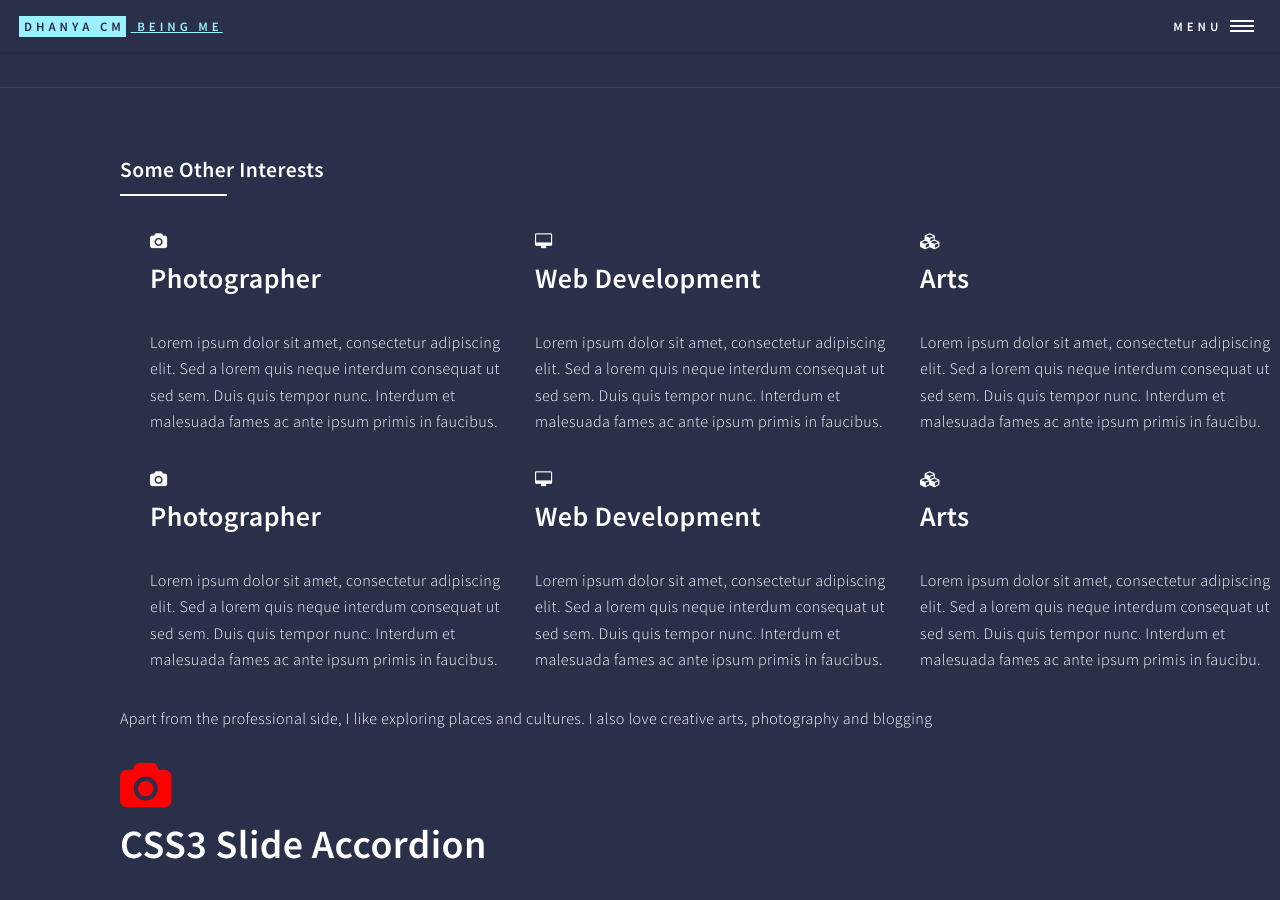
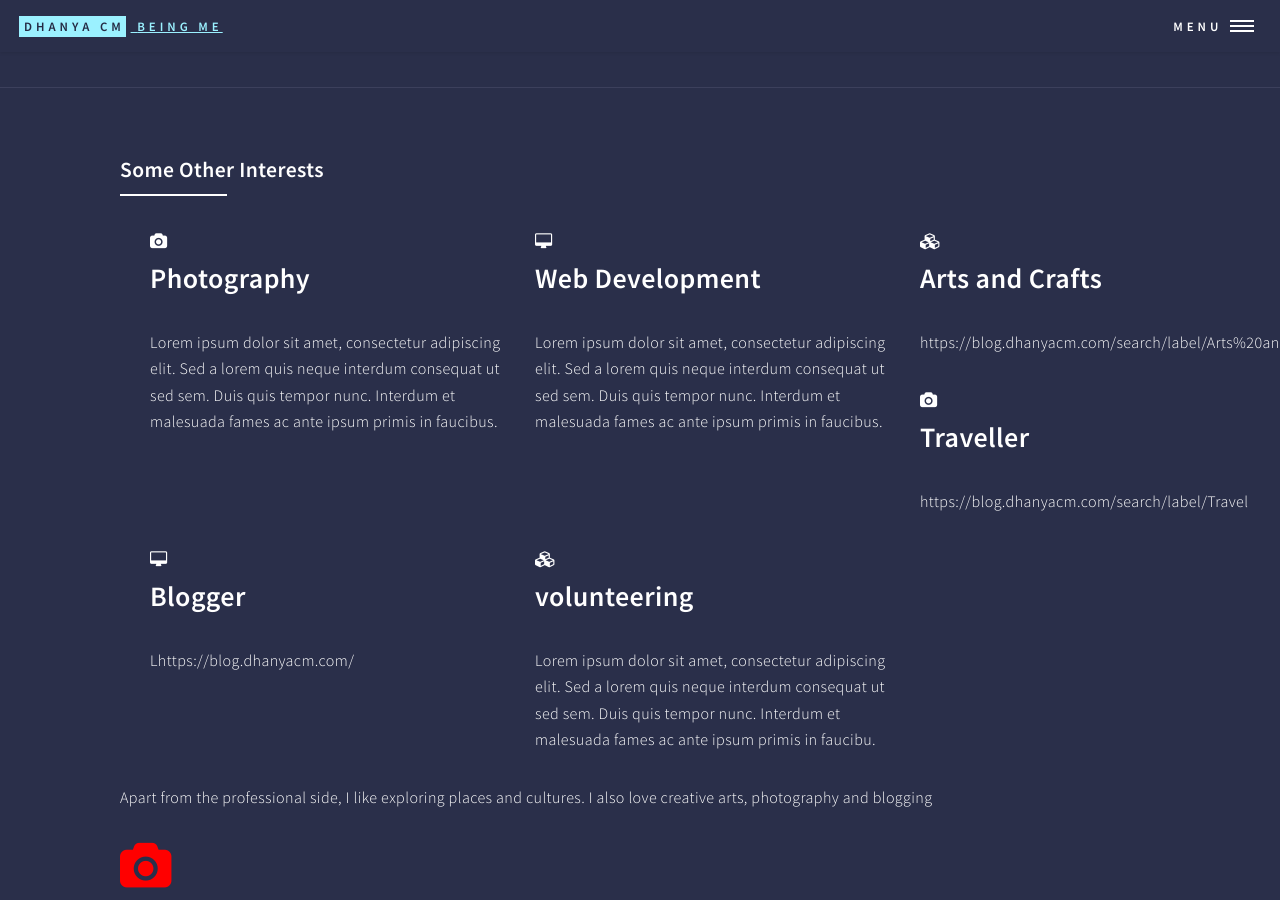
Before and after one commit to dhanyacm/dhanyacm, a Jekyll site: the page built from test.html, in a window 1280 px wide and 900 px high, scrolled down 3731 px. Built offline with Jekyll 4.4.1, drawn with Linux system fonts in a browser that asks for light colours; nearby versions of some CDN libraries.

Commit message:
Update test.html

```diff
--- a/test.html
+++ b/test.html
@@ -455,7 +455,7 @@ Donec non sem id tellus mattis convallis. Morbi dapibus nulla ac dui lacinia,
                     <div class="icon">
                       <i class="fa fa-camera"></i><!-- Icon -->
                     </div>
-                    <h2>Photographer</h2><!-- Title -->
+                    <h2>Photography</h2><!-- Title -->
                     <p>Lorem ipsum dolor sit amet, consectetur adipiscing elit. Sed a lorem quis neque interdum consequat ut sed sem. Duis quis tempor nunc. Interdum et malesuada fames ac ante ipsum
                     primis in faucibus.</p><!-- Description -->
                   </div>
@@ -473,9 +473,8 @@ Donec non sem id tellus mattis convallis. Morbi dapibus nulla ac dui lacinia,
                     <div class="icon">
                       <i class="fa fa-cubes"></i><!-- Icon -->
                     </div>
-                    <h2>Arts</h2><!-- Title -->
-                    <p>Lorem ipsum dolor sit amet, consectetur adipiscing elit. Sed a lorem quis neque interdum consequat ut sed sem. Duis quis tempor nunc. Interdum et malesuada fames ac ante ipsum
-                    primis in faucibu.</p><!-- Description -->
+                    <h2>Arts and Crafts</h2><!-- Title -->
+                    <p>https://blog.dhanyacm.com/search/label/Arts%20and%20Crafts</p><!-- Description -->
                   </div>
           </div>
 		                <div class="services">
@@ -484,25 +483,23 @@ Donec non sem id tellus mattis convallis. Morbi dapibus nulla ac dui lacinia,
                     <div class="icon">
                       <i class="fa fa-camera"></i><!-- Icon -->
                     </div>
-                    <h2>Photographer</h2><!-- Title -->
-                    <p>Lorem ipsum dolor sit amet, consectetur adipiscing elit. Sed a lorem quis neque interdum consequat ut sed sem. Duis quis tempor nunc. Interdum et malesuada fames ac ante ipsum
-                    primis in faucibus.</p><!-- Description -->
+                    <h2>Traveller</h2><!-- Title -->
+                    <p>https://blog.dhanyacm.com/search/label/Travel</p><!-- Description -->
                   </div>
           <!-- Service Box 2 -->
                   <div class="col-md-4 wp2 item delay-05s animated fadeInUp">
                     <div class="icon">
                       <i class="fa fa-desktop"></i><!-- Icon -->
                     </div>
-                    <h2>Web Development</h2><!-- Title -->
-                    <p>Lorem ipsum dolor sit amet, consectetur adipiscing elit. Sed a lorem quis neque interdum consequat ut sed sem. Duis quis tempor nunc. Interdum et malesuada fames ac ante ipsum
-                    primis in faucibus.</p><!-- Description -->
+                    <h2>Blogger</h2><!-- Title -->
+                    <p>Lhttps://blog.dhanyacm.com/</p><!-- Description -->
                   </div>
           <!-- Service Box 3 -->
                   <div class="col-md-4 wp2 item delay-1s animated fadeInUp">
                     <div class="icon">
                       <i class="fa fa-cubes"></i><!-- Icon -->
                     </div>
-                    <h2>Arts</h2><!-- Title -->
+                    <h2>volunteering</h2><!-- Title -->
                     <p>Lorem ipsum dolor sit amet, consectetur adipiscing elit. Sed a lorem quis neque interdum consequat ut sed sem. Duis quis tempor nunc. Interdum et malesuada fames ac ante ipsum
                     primis in faucibu.</p><!-- Description -->
                   </div>
```
